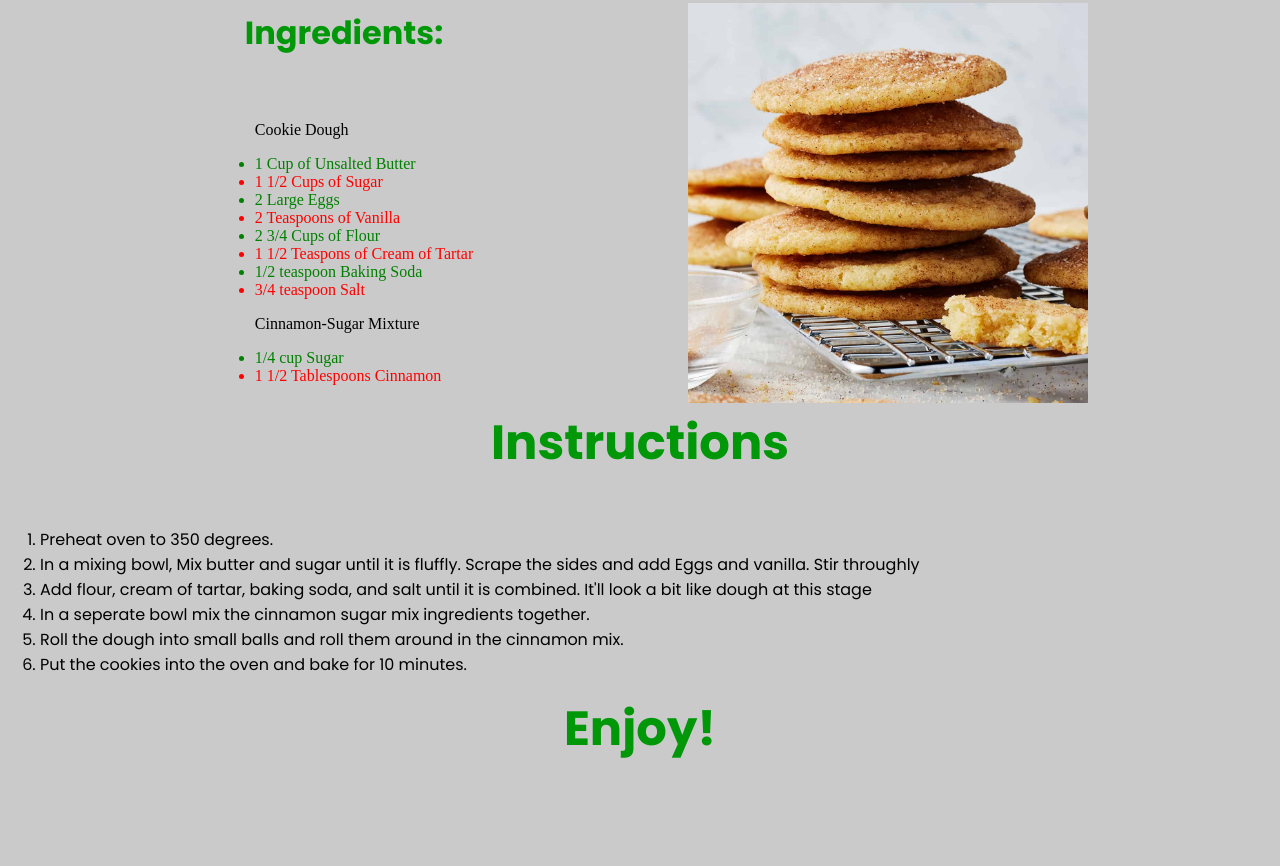
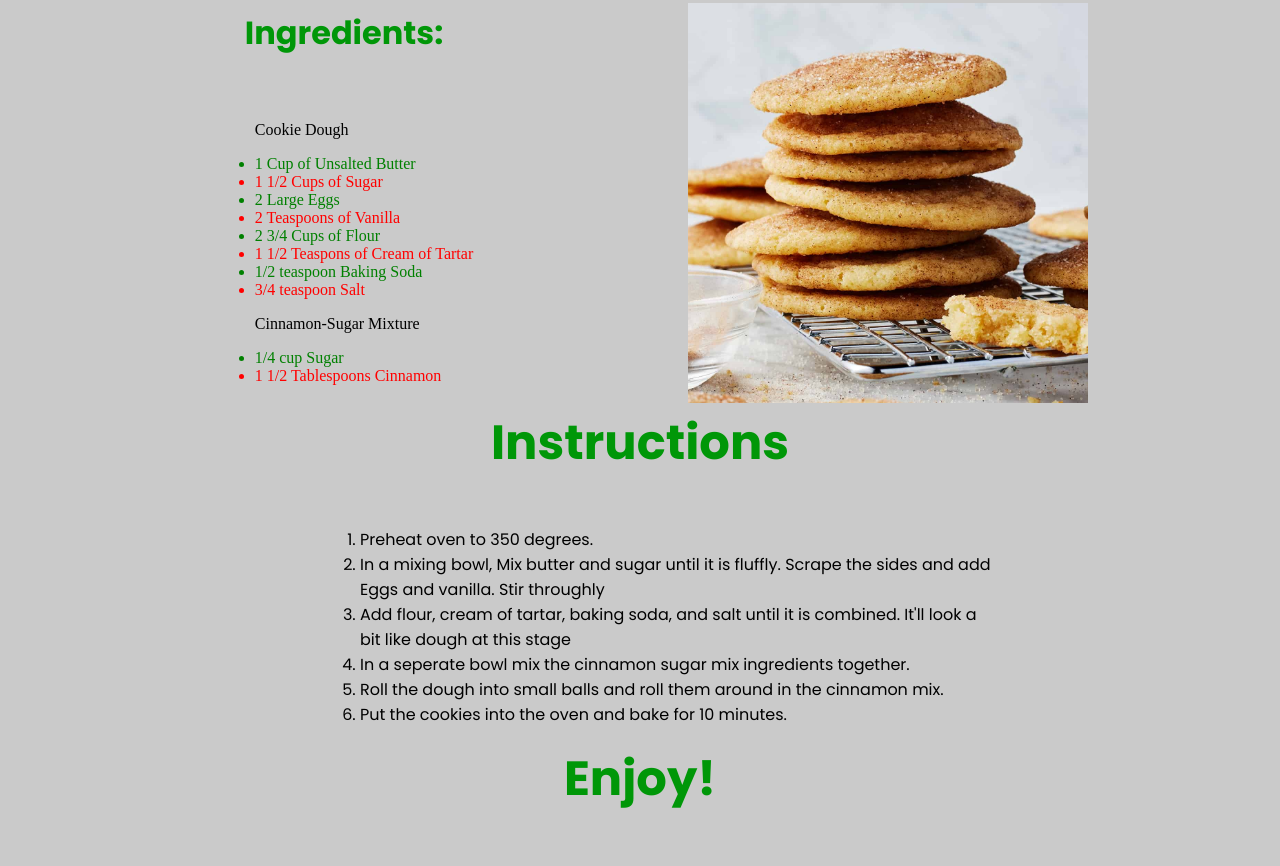
Before and after one commit to PlatinumGoon/Christmas_Website, a plain HTML site: page index.html in a window 1280 px wide. Shown: the part 917-1783 px from the top of the page. Drawn offline with Linux system fonts and the light colour scheme.

Commit message:
Fixed Centering Bug

```diff
--- a/index.html
+++ b/index.html
@@ -55,7 +55,8 @@
             Instructions
         </p>
     </div>
-    <ol>
+    <div style="padding-left: 25vw;">
+        <ol style=" width: 50vw; ">
             <li class = "instruct">
                 Preheat oven to 350 degrees.
             </li>
@@ -80,11 +81,12 @@
                 Put the cookies into the oven and bake for 10 minutes.
             </li>
         </ol>
+    </div>
     <div>
         <p class = "textbox" style = "padding-bottom: 3rem;">
             Enjoy!
         </p>
-    </div>
+
     </div>
 </body>
 </html>
--- a/styles.css
+++ b/styles.css
@@ -44,4 +44,5 @@ body{
 .instruct{
     font-family: "Poppins", serif;
     font-size: clamp(0.5rem, 4vw, 1rem);
+    align-self: center;
 }
```
Lines whose indentation alone changed are shown as unchanged.
